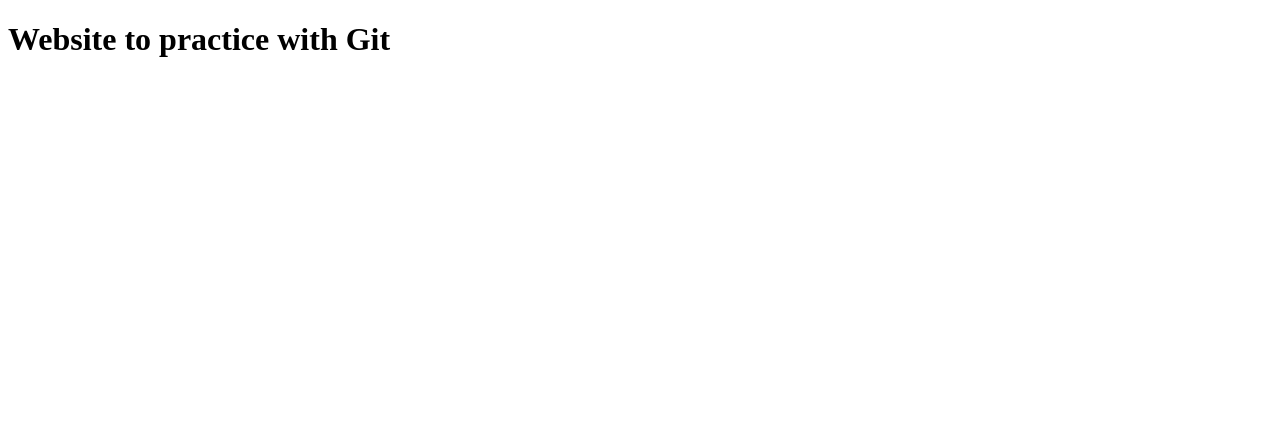
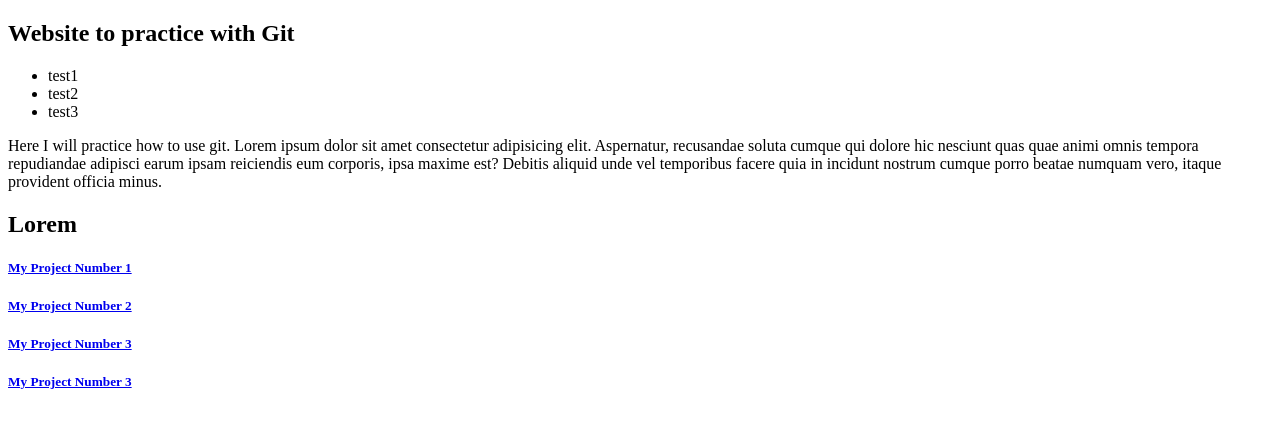
Before and after one commit to RobinHofmann/example-repo, a plain HTML site: page index.html in a window 1280 px wide. Drawn offline with Linux system fonts and the light colour scheme.

Commit message:
updated index.html with content

```diff
--- a/index.html
+++ b/index.html
@@ -1,14 +1,59 @@
 <!DOCTYPE html>
 <html lang="en">
+
 <head>
     <meta charset="UTF-8">
     <meta http-equiv="X-UA-Compatible" content="IE=edge">
     <meta name="viewport" content="width=device-width, initial-scale=1.0">
     <title>Example Website</title>
 </head>
+
 <body>
-    <h1>
-        Website to practice with Git
-    </h1>
+    <header>
+        <h2>Website to practice with Git</h2>
+        <nav class="social-nav">
+            <ul>
+                <li>
+                    test1
+                </li>
+                <li>
+                    test2
+                </li>
+                <li>
+                    test3
+                </li>
+            </ul>
+        </nav>
+    </header>
+
+    <main>
+        <section class="about">
+            <p>
+                Here I will practice how to use git. Lorem ipsum dolor sit amet consectetur adipisicing elit.
+                Aspernatur, recusandae soluta cumque qui dolore hic nesciunt quas quae animi omnis tempora repudiandae
+                adipisci earum ipsam reiciendis eum corporis, ipsa maxime est? Debitis aliquid unde vel temporibus
+                facere quia in incidunt nostrum cumque porro beatae numquam vero, itaque provident officia minus.
+            </p>
+        </section>
+        <!-- Your Projects -->
+        <section class="tests">
+            <h1>Lorem</h1>
+            <a href="#" target="_blank" class="test">
+                <h5>My Project Number 1</h5>
+            </a>
+            <a href="#" target="_blank" class="test">
+                <h5>My Project Number 2</h5>
+            </a>
+            <a href="#" target="_blank" class="test">
+                <h5>My Project Number 3</h5>
+            </a>
+            <a href="#" target="_blank" class="test">
+                <h5>My Project Number 3</h5>
+            </a>
+        </section>
+        </section>
+    </main>
+
 </body>
+
 </html>
```
